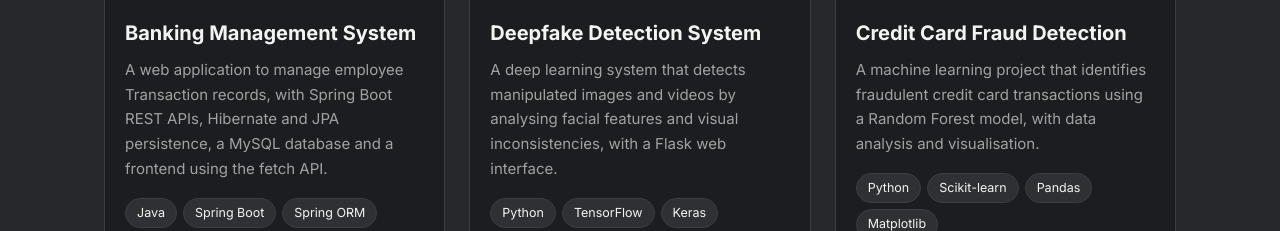
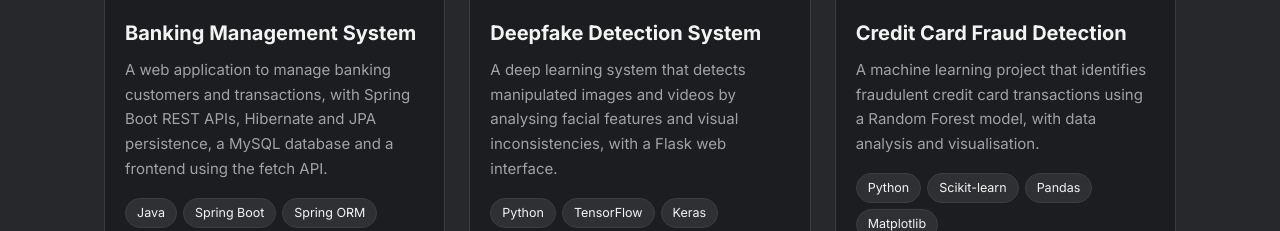
Before and after one commit to GopiM-2004/Gopal_portfolio, a plain HTML site: page index.html in a window 1280 px wide. Shown: the part 2859-3090 px from the top of the page. Drawn offline with Linux system fonts and the light colour scheme.

Commit message:
Update print statement from 'customers transactions' to 'banking customers and transactions'

```diff
--- a/index.html
+++ b/index.html
@@ -1189,7 +1189,7 @@
                     <h3>Banking Management System</h3>
 
                     <p>
-                        A web application to manage employee Transaction records, with
+                        A web application to manage banking customers and transactions, with
                         Spring Boot REST APIs, Hibernate and JPA persistence,
                         a MySQL database and a frontend using the fetch API.
                     </p>
```
